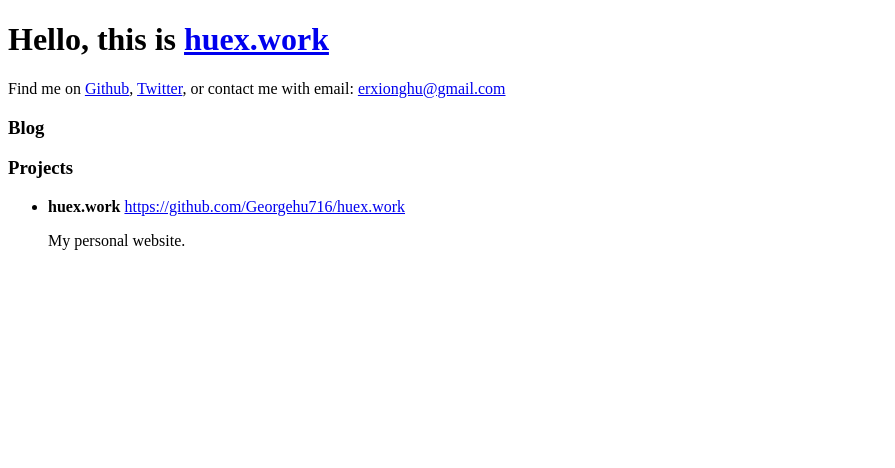
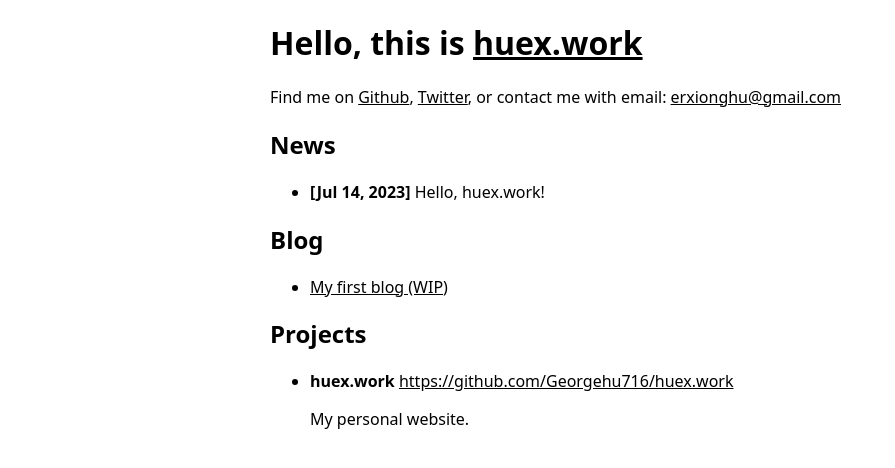
Before and after one commit to Georgehu716/huex.work, a Django app: page / in a window 1280 px wide. Shown: the top 468 px of the page, without its empty margins (0-895 px from the left). Run offline with Django 4.2, Linux system fonts and the light colour scheme; parts of the project's set-up code (start-up, migrations or seed data) failed here and were passed over.

Commit message:
Add static style

```diff
--- /dev/null
+++ b/homepage/static/homepage/home.css
@@ -0,0 +1,18 @@
+a {
+    color: inherit;
+}
+
+a:hover:not(.news) {
+    background-color: hsla(196, 61%, 58%, .75);
+    text-decoration: none;
+    cursor: pointer;
+}
+
+#main {
+    width: 740px;
+    margin: 0 auto;
+}
+
+body {
+    font-family: Inter var,system-ui,-apple-system,BlinkMacSystemFont,Segoe UI,Roboto,Helvetica Neue,Arial,Noto Sans,sans-serif,Apple Color Emoji,Segoe UI Emoji,Segoe UI Symbol,Noto Color Emoji;
+}
--- a/homepage/templates/homepage/home.html
+++ b/homepage/templates/homepage/home.html
@@ -1,16 +1,27 @@
+{% load static %}
 <!DOCTYPE html>
 <html>
     <head>
         <title>huex.work</title>
+        <link rel="stylesheet" href="{% static 'homepage/home.css' %}">
     </head>
     <body>
+        <div id="main">
             <h1>Hello, this is <a href="https://huex.work">huex.work</a></h1>
             <p>Find me on <a href="https://github.com/georgehu716">Github</a>, <a href="https://twitter.com/_ooooooG">Twitter</a>, or contact me with email: <a href="mailto:erxionghu@gmail.com">erxionghu@gmail.com</a></p>
-        <h3>Blog</h3>
-        <h3>Projects</h3>
+            <h2 id="news">News</h2>
+            <ul>
+                <li><strong>[Jul 14, 2023]</strong> Hello, huex.work!</li>
+            </ul>
+            <h2 id="blog">Blog</h2>
+            <ul>
+                <li><a href="#">My first blog (WIP)</a></li>
+            </ul>
+            <h2 id="projects">Projects</h2>
             <ul>
                 <li><strong>huex.work</strong> <a href="https://github.com/Georgehu716/huex.work">https://github.com/Georgehu716/huex.work</a></li>
                 <p>My personal website.</p>
             </ul>
+        </div>
     </body>
 </html>
```
Lines whose indentation alone changed are shown as unchanged.
